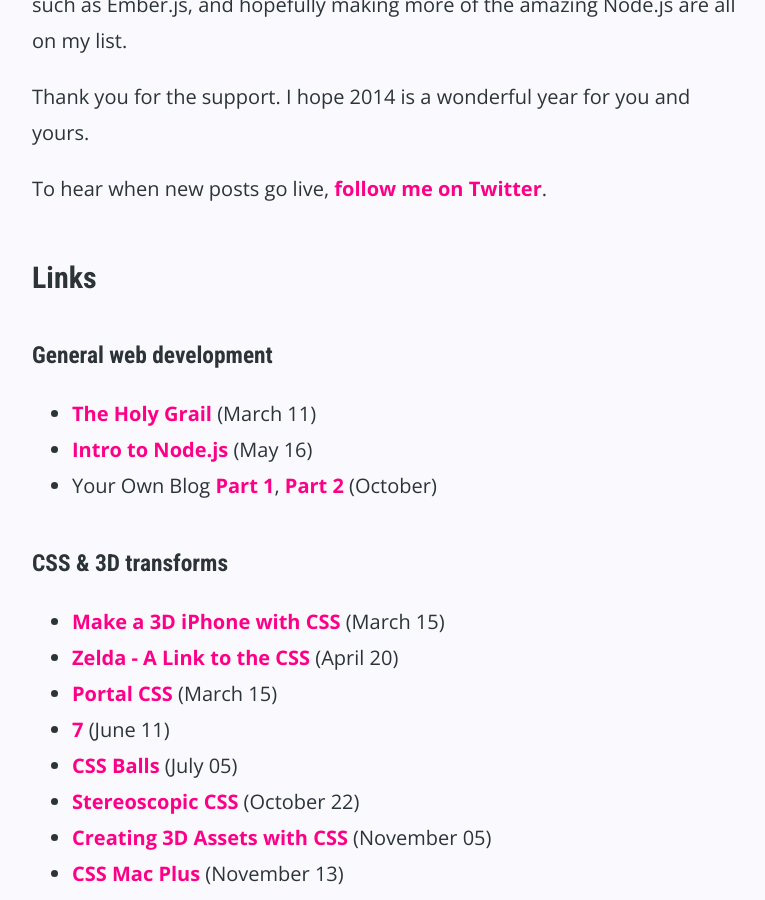
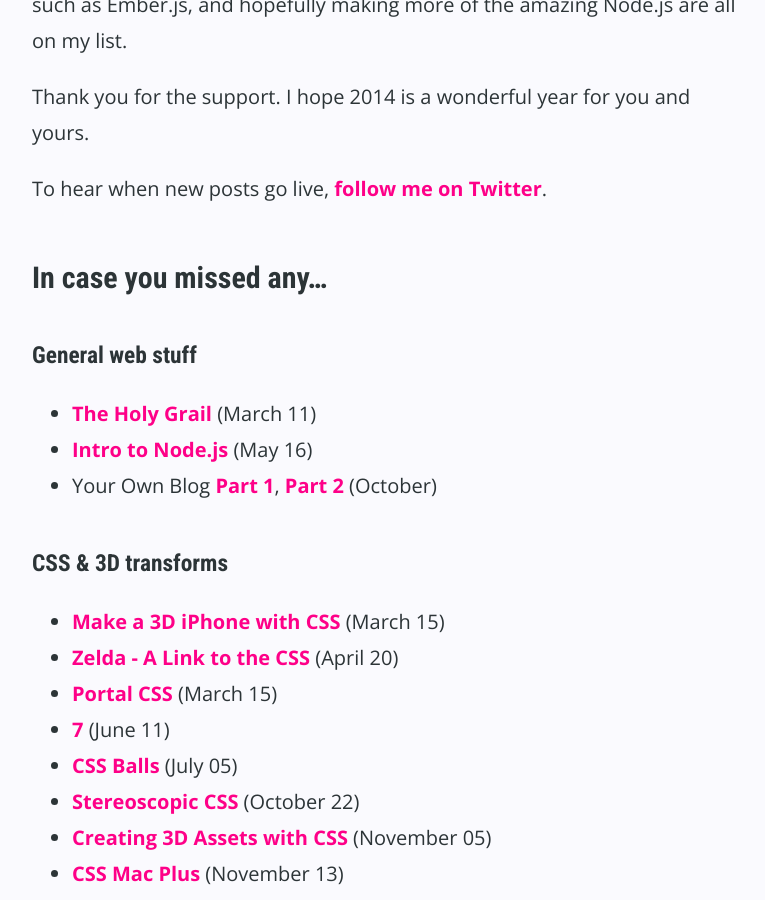
Before and after one commit to donovanh/donovanh.github.com, a Jekyll site: the page built from _posts/2013-12-31-2013.markdown, in a window 1280 px wide and 900 px high, scrolled down 2653 px. Shown: the whole window, without its empty margins (248-1013 px from the left). Built offline with Jekyll 4.4.1, drawn with Linux system fonts in a browser that asks for light colours; nearby versions of some CDN libraries.

Commit message:
2013 wrap-up post

```diff
--- a/_posts/2013-12-31-2013.markdown
+++ b/_posts/2013-12-31-2013.markdown
@@ -48,9 +48,9 @@ Thank you for the support. I hope 2014 is a wonderful year for you and yours.
 
 To hear when new posts go live, [follow me on Twitter](http://twitter.com/donovanh).
 
-## Links
+## In case you missed any...
 
-### General web development
+### General web stuff
 
 - [The Holy Grail](/blog/holy-grail/) (March 11)
 - [Intro to Node.js](/blog/node-intro/) (May 16)
```
